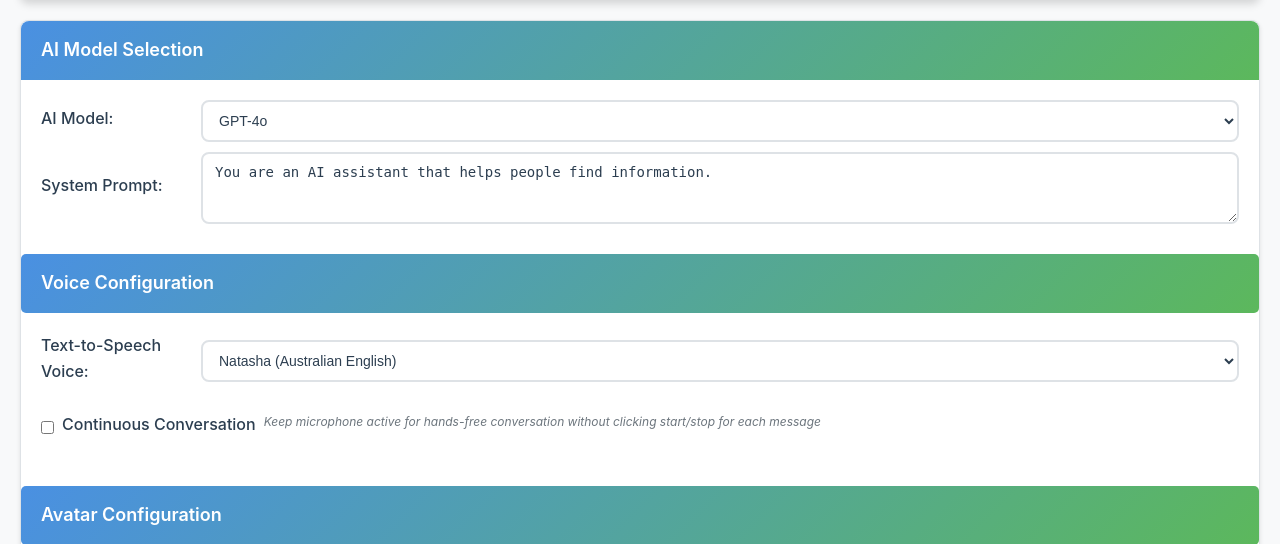
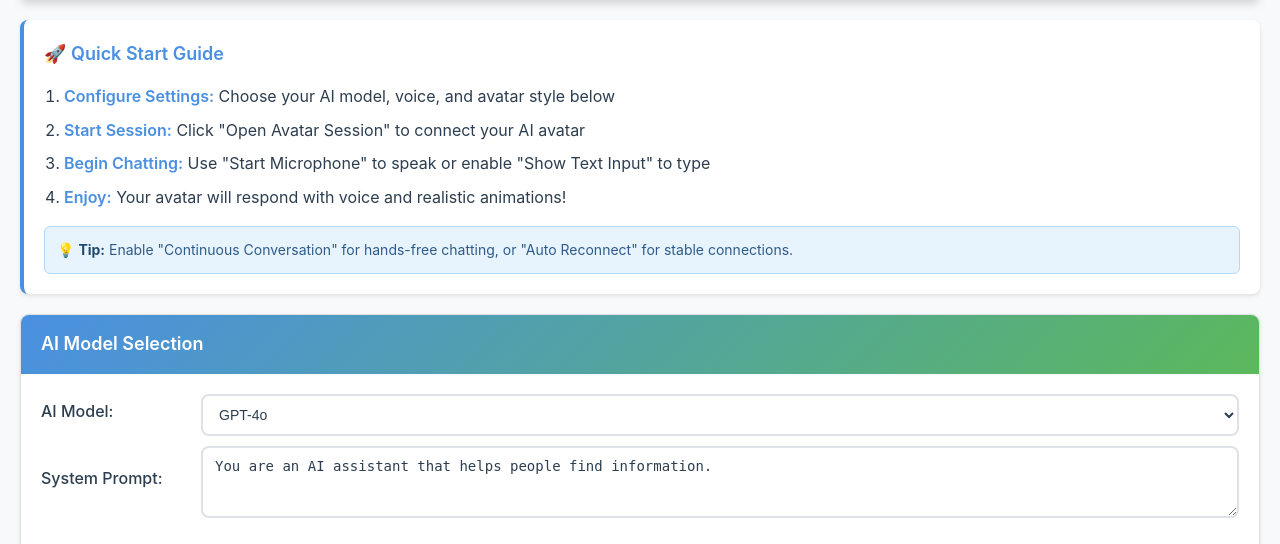
Before and after one commit to ddgoad/ai-avatar, a Flask app: page /chat in a window 1280 px wide. Shown: the part 98-642 px from the top of the page. Run offline with Flask 3, Linux system fonts and the light colour scheme; the visitor is signed in with stand-in values (Sample User, id 1).

Commit message:
Add user-friendly Quick Start Guide to chat page
- Added step-by-step instructions below the title to guide users
- Included 4 clear steps: Configure → Start Session → Begin Chatting → Enjoy
- Added helpful tip about Continuous Conversation and Auto Reconnect features
- Styled instructions with matching design system (blue theme, proper spacing)
- Used emojis and clear formatting for better readability

This improves user onboarding and reduces confusion about how to start using the avatar chat.

```diff
--- a/static/css/chat.css
+++ b/static/css/chat.css
@@ -46,6 +46,52 @@ body {
 .logout-button:hover {
     background: rgba(255, 255, 255, 0.3);
     transform: translateY(-1px);
+}
+
+/* Instructions Section */
+.instructions {
+    background: white;
+    padding: 20px;
+    border-radius: 8px;
+    margin-bottom: 20px;
+    box-shadow: 0 2px 4px rgba(0,0,0,0.1);
+    border-left: 4px solid #4A90E2;
+}
+
+.instructions h3 {
+    margin: 0 0 15px 0;
+    color: #4A90E2;
+    font-size: 18px;
+    font-weight: 600;
+}
+
+.instructions ol {
+    margin: 0 0 15px 0;
+    padding-left: 20px;
+}
+
+.instructions li {
+    margin-bottom: 8px;
+    color: #2C3E50;
+}
+
+.instructions li strong {
+    color: #4A90E2;
+    font-weight: 600;
+}
+
+.instructions .tip {
+    background: #E8F4FD;
+    border: 1px solid #B3D9F7;
+    border-radius: 6px;
+    padding: 12px;
+    margin: 15px 0 0 0;
+    color: #2E5B8A;
+    font-size: 14px;
+}
+
+.instructions .tip strong {
+    color: #1E4A6F;
 }
 
 #configuration {
--- a/templates/chat.html
+++ b/templates/chat.html
@@ -14,6 +14,17 @@
         <div class="header-controls">
             <button id="logout-button" class="logout-button">Logout</button>
         </div>
+    </div>
+
+    <div class="instructions">
+        <h3>🚀 Quick Start Guide</h3>
+        <ol>
+            <li><strong>Configure Settings:</strong> Choose your AI model, voice, and avatar style below</li>
+            <li><strong>Start Session:</strong> Click "Open Avatar Session" to connect your AI avatar</li>
+            <li><strong>Begin Chatting:</strong> Use "Start Microphone" to speak or enable "Show Text Input" to type</li>
+            <li><strong>Enjoy:</strong> Your avatar will respond with voice and realistic animations!</li>
+        </ol>
+        <p class="tip">💡 <strong>Tip:</strong> Enable "Continuous Conversation" for hands-free chatting, or "Auto Reconnect" for stable connections.</p>
     </div>
 
     <div id="configuration">
```
